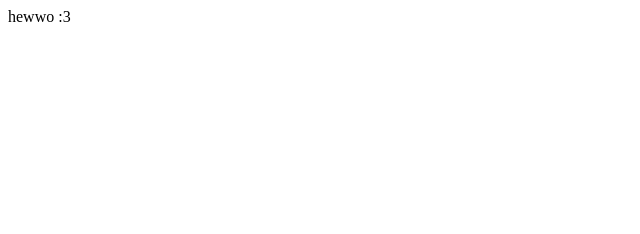
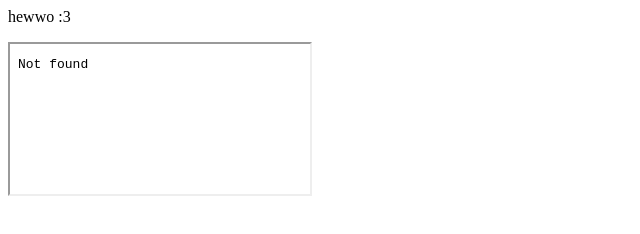
Before and after one commit to IWantT0Draw/Microwaves, a plain HTML site: page index.html in a window 1280 px wide. Shown: the whole page, without its empty margins (0-640 px from the left). Drawn offline with Linux system fonts and the light colour scheme.

Commit message:
Add iframe to index.html

```diff
--- a/index.html
+++ b/index.html
@@ -1 +1,2 @@
 <p>hewwo :3</p>
+<iframe src="google.com"></iframe>
```
